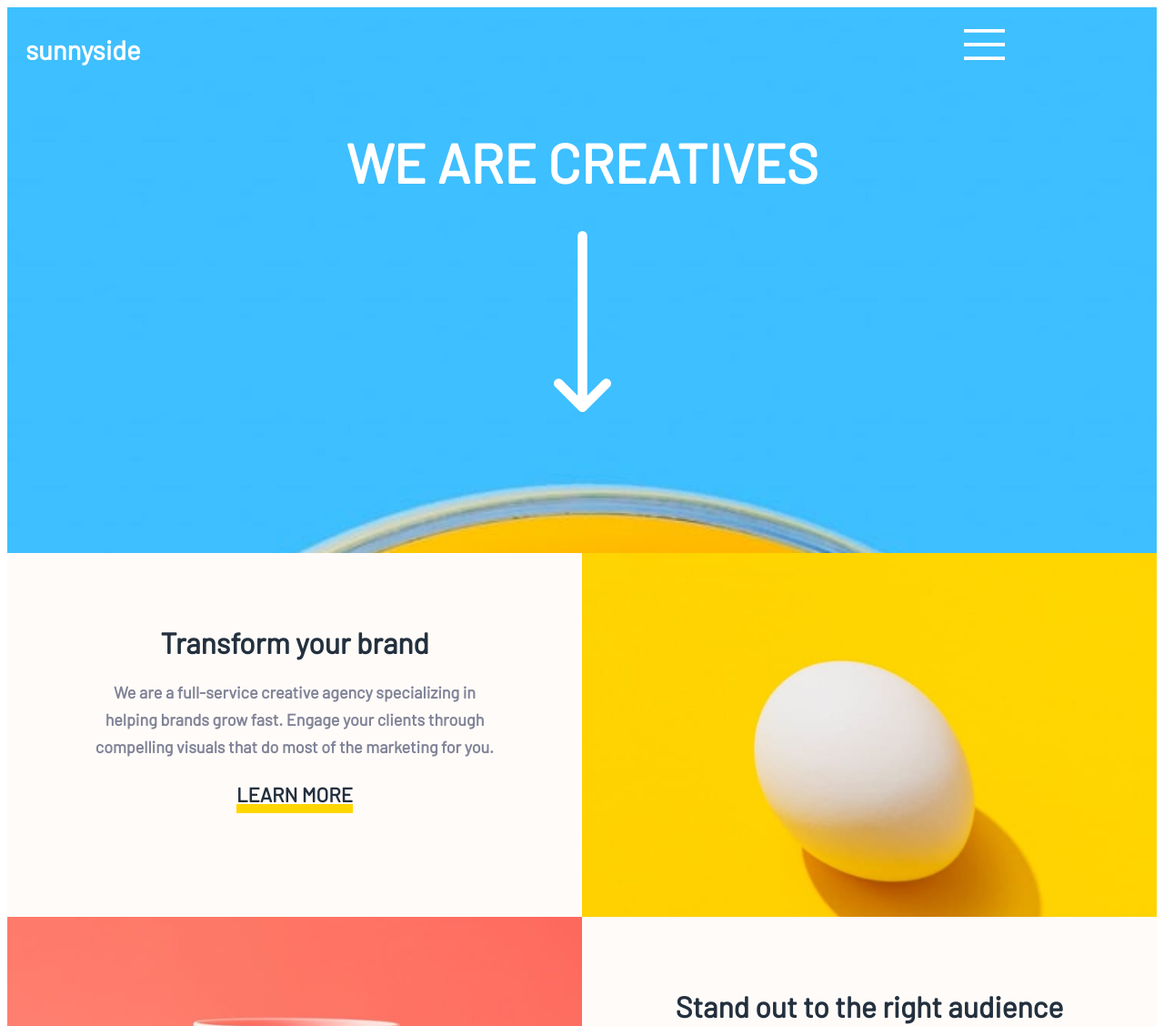
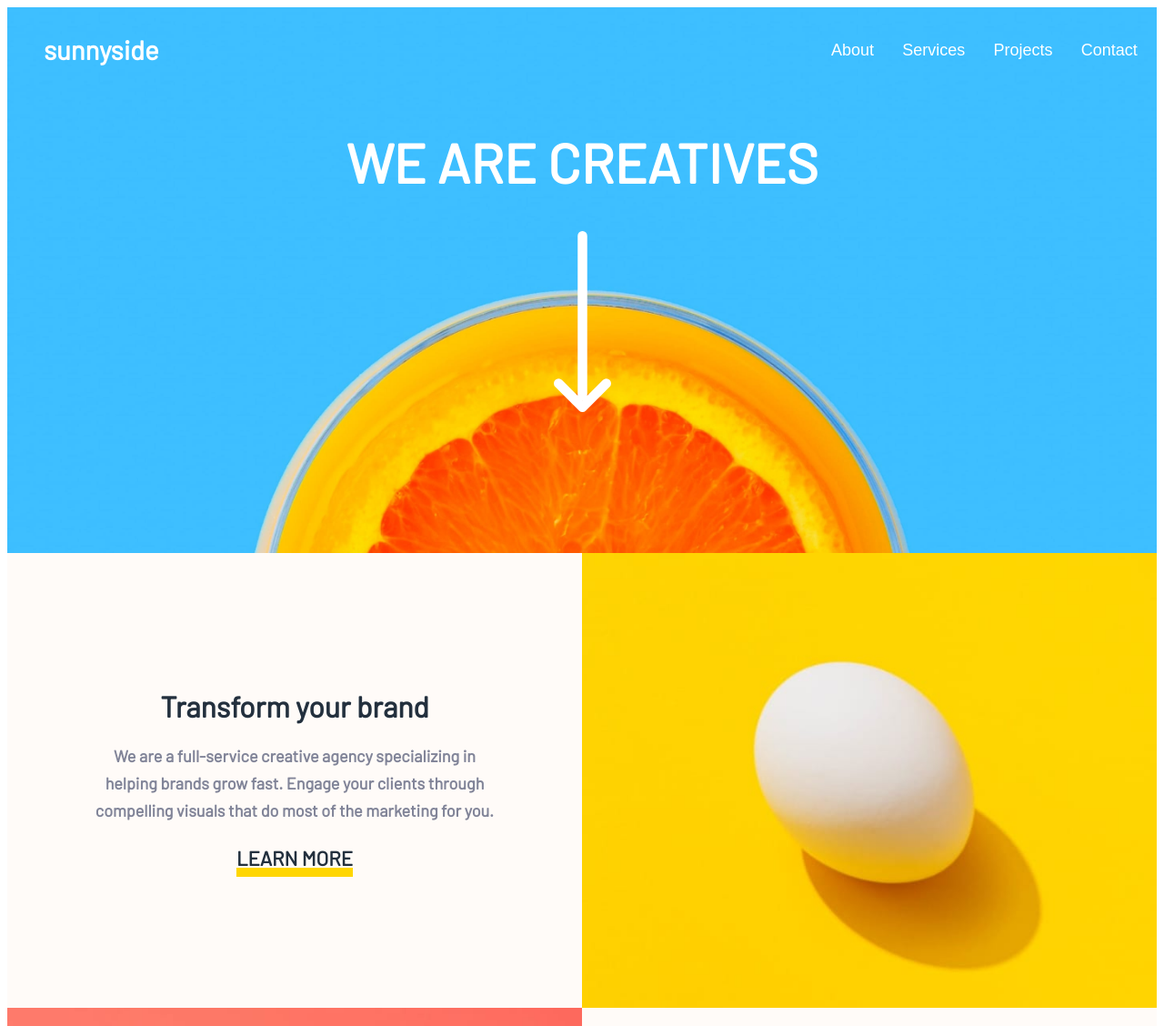
Before and after one commit to cwebdev/Agency-Landing-Page, a plain HTML site: page index.html in a window 1280 px wide. Shown: the top 1128 px of the page at 91% size. Drawn offline with Linux system fonts and the light colour scheme.

Commit message:
Desktop design

```diff
--- a/index.html
+++ b/index.html
@@ -24,6 +24,12 @@
       </div>
       <div class="burgerIconWrapper">
         <div class="burgerIcon"></div>
+      </div>
+      <div class="navListWrapper">
+        <div class="btnWrapper"><button class="navBtn">About</button></div>
+        <div class="btnWrapper"><button class="navBtn">Services</button></div>
+        <div class="btnWrapper"><button class="navBtn">Projects</button></div>
+        <div class="btnWrapper"><button class="navBtn">Contact</button></div>
       </div>
     </div>
     <div class="mainTitle">
--- a/style/style.css
+++ b/style/style.css
@@ -436,6 +436,27 @@ body
     .col-s-10 {width: 83.33%;}
     .col-s-11 {width: 91.66%;}
     .col-s-12 {width: 100%;}
+
+    .burgerIconWrapper {display: none;}
+    .mainWrapper {background-image: url('../images/desktop/image-header.jpg');}
+    .transformImageWrapper {background-image: url('../images/desktop/image-transform.jpg');}
+    .graphicImageWrapper {background-image: url('../images/desktop/image-graphic-design.jpg');}
+
+    .photographyImageWrapper {background-image: url('../images/desktop/image-photography.jpg');}
+
+    .bigTextBlockWrapper {height: 500px;}
+    .imageWrapper {height:500px;}
+    .textBlockWrapper {height:500px;}
+    .textBlock {margin-bottom: 0px;}
+    .footerImage {height:300px;}
+    .mainHeading h3 {margin-left: 40px;}
+    .burgerIconWrapper {display: none;}
+    .navListWrapper {width:30%; display: flex; flex-wrap: nowrap;justify-content:space-evenly;}
+    .btnWrapper {display: flex;flex-direction: column;justify-content: center;}
+    .btnWrapper .navBtn {height:40px;background-color:transparent;
+        color:white;border:none; cursor: pointer;font-size:18px;padding:10px}
+    .btnWrapper .navBtn:hover {background-color: white;color:black;
+        text-transform: capitalize;border-radius: 15px;}
   }
 
   @media only screen and (min-width: 1000px) {
@@ -457,10 +478,4 @@ body
     {
         display: flex;
     }
-
-    .footerImage
-    {
-        height: 600px;
-    }
-
   }
```
